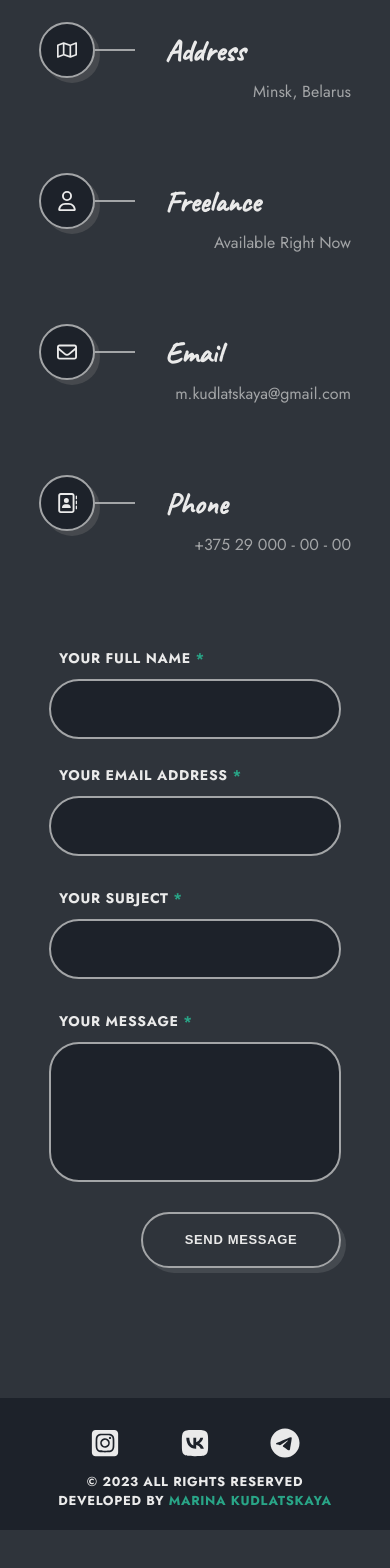
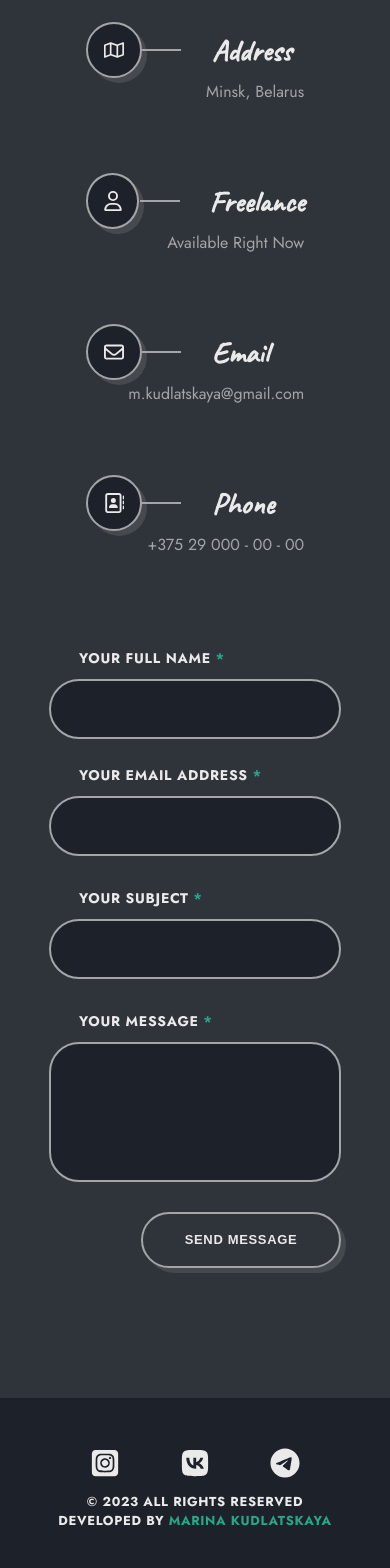
Before and after one commit to kudlatskaya/portfolio, a React (Create React App) app: page / in a window 390 px wide. Shown: the part 7357-8925 px from the top of the page. Before the commit the page ends 8887 px from the top, so only its background shows below. Built offline with nearby package versions, Linux system fonts and the light colour scheme.

Commit message:
responsive 768 styled

```diff
--- a/src/contacts/Contacts.module.scss
+++ b/src/contacts/Contacts.module.scss
@@ -20,6 +20,10 @@
       padding-left: 0;
       padding-right: 0;
     }
+
+    @media (max-width: 768px) {
+      width: 70%;
+    }
   }
 
   .contactForm {
@@ -31,7 +35,6 @@
       display: flex;
       gap: 30px;
       flex-direction: column;
-      //align-items: end;
 
       .row {
         display: flex;
@@ -55,12 +58,14 @@
             color: $primaryColor;
           }
 
-
           @media (max-width: 1024px) {
             padding-left: 10px;
           }
+
+          @media (max-width: 768px) {
+            padding-left: 30px;
+          }
         }
-
 
         input, textarea {
           position: relative;
@@ -84,7 +89,6 @@
           padding-bottom: 20px;
           resize: none;
         }
-
       }
 
       .buttonDiv {
@@ -106,13 +110,14 @@
           -webkit-border-radius: 56px;
         }
       }
-
     }
-
 
     @media (max-width: 860px) {
       width: 100%;
     }
   }
 
+  @media (max-width: 768px) {
+    justify-content: center;
+  }
 }
--- a/src/footer/Footer.module.scss
+++ b/src/footer/Footer.module.scss
@@ -27,6 +27,10 @@
     @media (max-width: 576px) {
       justify-content: center;
     }
+
+    @media (max-width: 768px) {
+      justify-content: center;
+    }
   }
 
   .copyright, .text  {
@@ -43,4 +47,10 @@
     flex-direction: column;
     padding: 20px;
   }
+
+  @media (max-width: 768px) {
+    flex-direction: column;
+    padding-top: 40px;
+    padding-bottom: 40px;
+  }
 }
```
